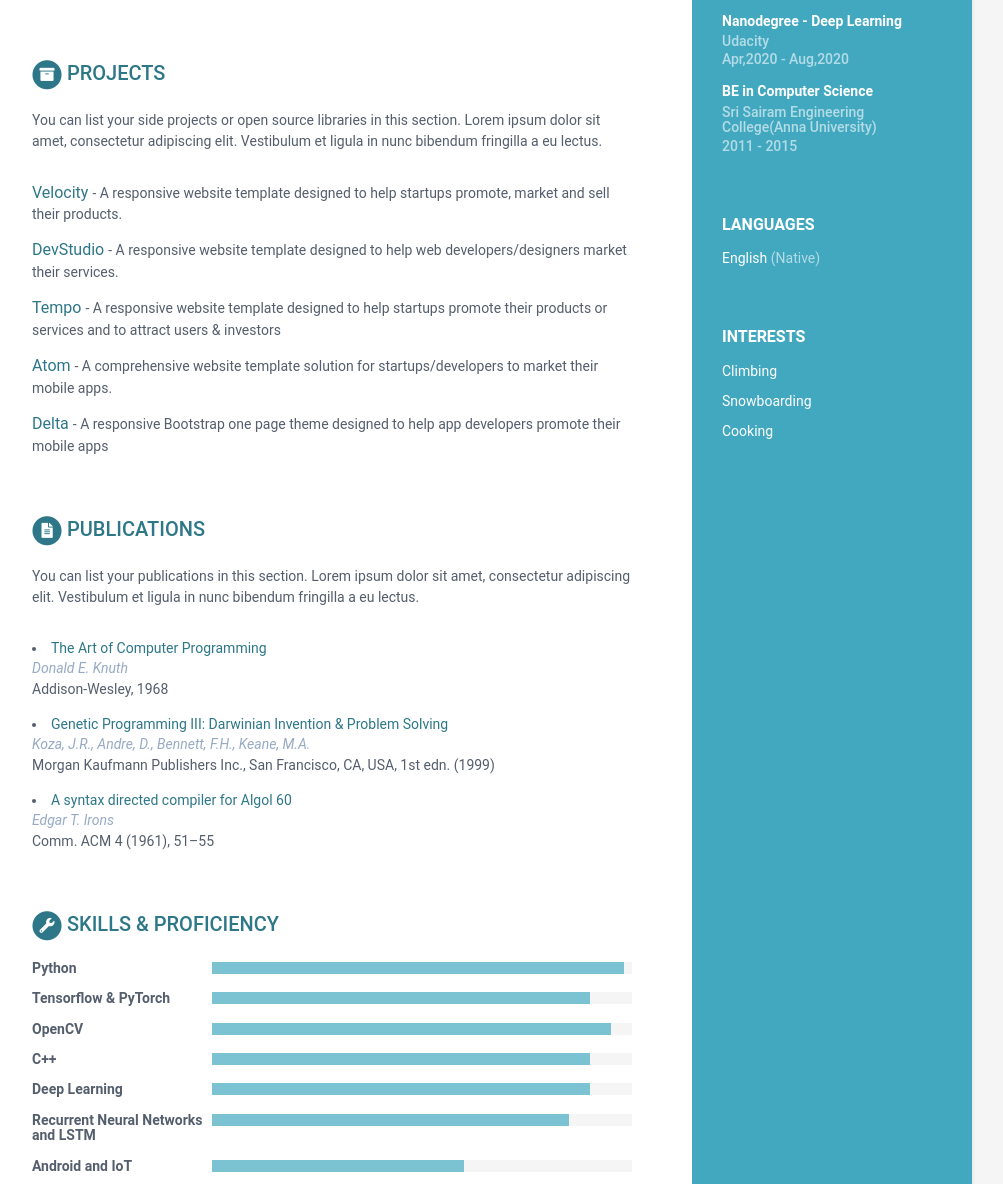
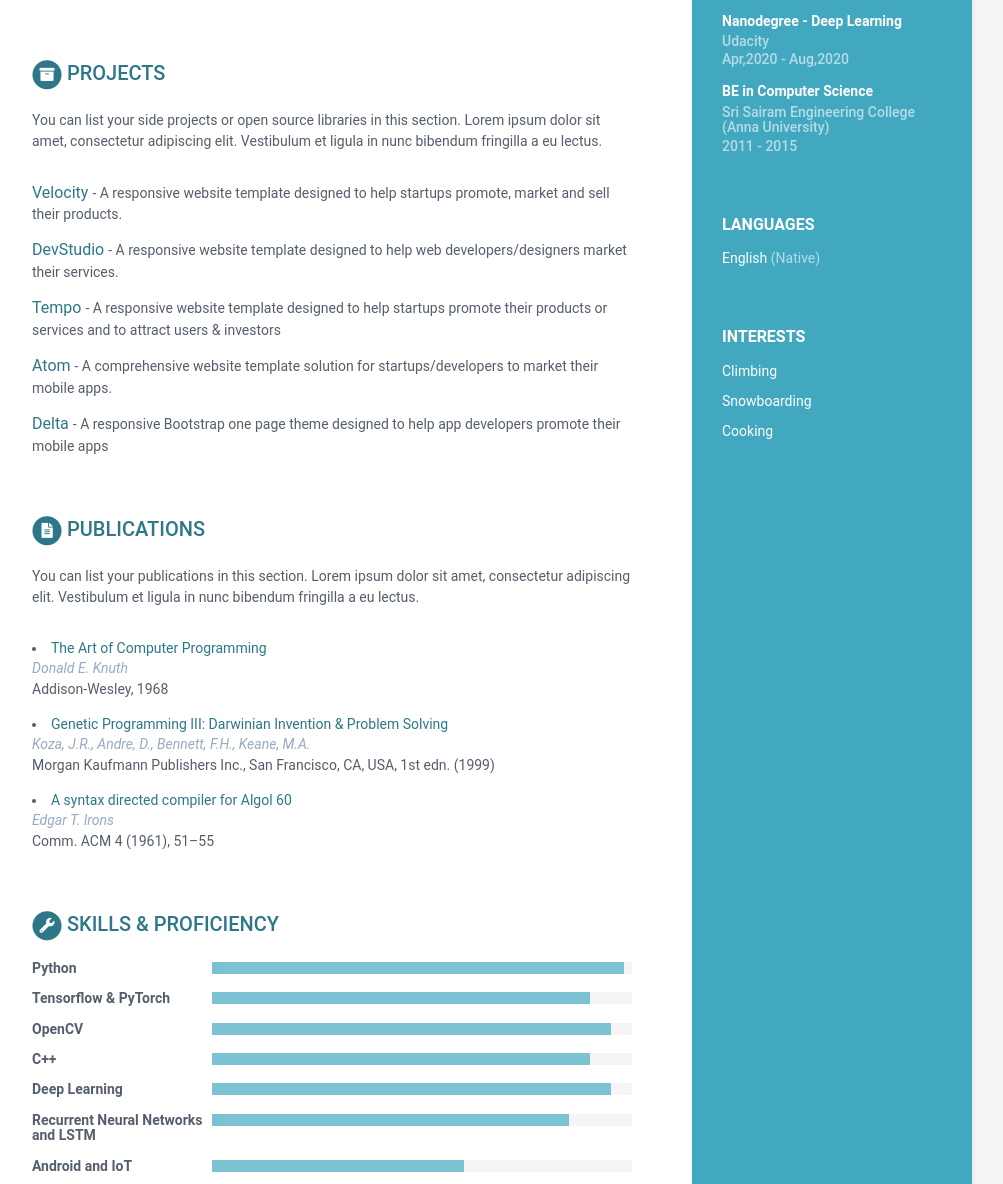
Before and after one commit to prabhakar-sivanean/me, a Jekyll site: the page built from index.html, in a window 1280 px wide. Shown: the part 621-1805 px from the top of the page, without its empty margins (168-1171 px from the left). Built offline with Jekyll 4.4.1, drawn with Linux system fonts in a browser that asks for light colours; part of the change alters nothing that is shown.

```diff
--- a/_data/data.yml
+++ b/_data/data.yml
@@ -53,7 +53,7 @@ education:
           - Bullet point
           - Bullet point
     - degree: BE in Computer Science
-      university: Sri Sairam Engineering College(Anna University)
+      university: Sri Sairam Engineering College (Anna University)
       time: 2011 - 2015
       details: |
         Describe your study here lorem ipsum dolor sit amet, consectetuer
@@ -72,6 +72,7 @@ experiences:
         Brainstrome, Ideate and develop smart solutions for the real world problems in the feild of Travel, Transport and Hospitality using Computer
          Vision and Machine Learning frameworks. Expertise in developing Deep Learning models for Image, Video and Point cloud Data.
         Good at developing model from scratch and deploying it on Servers, mobile and edge devices. Also, have worked on IoT and Smart devices.
+
           - Skilled at Tensorflow, PyTorch, OpenCV and Python.
           - Research Interest: Deep Neural Networks, Recurrent Neural Networks and Generative Adviseral Networks
           - Top performer of the team for 4 years staright.
@@ -141,7 +142,7 @@ skills:
         level: 90%
 
       - name:  Deep Learning
-        level: 90%
+        level: 95%
 
       - name: Recurrent Neural Networks and LSTM
         level: 85%
```
